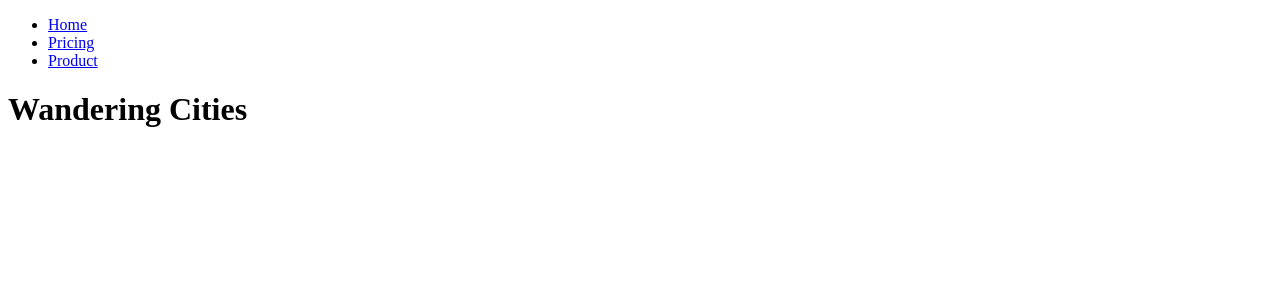
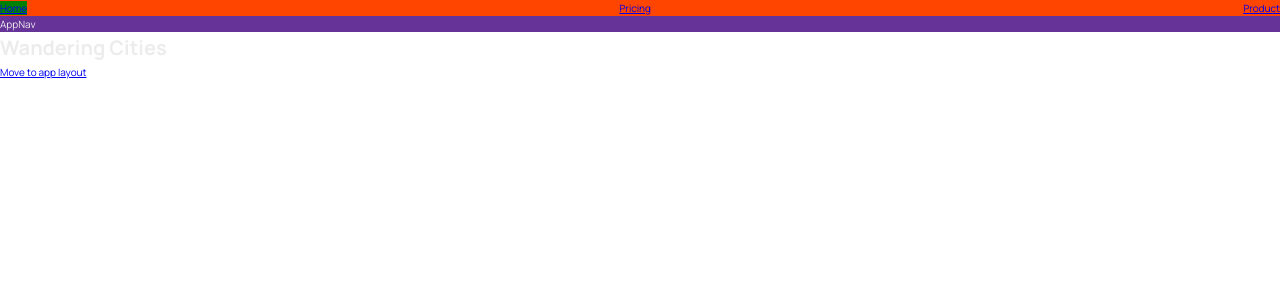
Before and after one commit to guptakshitij2308/WanderingCities, a React (Vite) app in the folder wandering-cities/: page / in a window 1280 px wide. Shown: the top 300 px of the page. Built offline with nearby package versions, Linux system fonts and the light colour scheme.

Commit message:
feat: testing sublime merge
testing sublime merge for project.

```diff
--- a/wandering-cities/src/App.jsx
+++ b/wandering-cities/src/App.jsx
@@ -4,6 +4,7 @@
 import Pricing from "./pages/Pricing";
 import Homepage from "./pages/Homepage";
 import NotFound from "./pages/NotFound";
+import AppLayout from "./pages/AppLayout";
 
 export default function App() {
   return (
@@ -12,6 +13,7 @@
         <Route path="/" element={<Homepage />} />
         <Route path="product" element={<Product />} />
         <Route path="pricing" element={<Pricing />} />
+        <Route path="app" element={<AppLayout />} />
         <Route path="*" element={<NotFound />} />
       </Routes>
     </BrowserRouter>
--- /dev/null
+++ b/wandering-cities/src/components/AppNav.jsx
@@ -0,0 +1,6 @@
+import React from "react";
+import styles from "./AppNav.module.css";
+
+export default function AppNav() {
+  return <div className={styles.nav}>AppNav</div>;
+}
--- /dev/null
+++ b/wandering-cities/src/components/AppNav.module.css
@@ -0,0 +1,3 @@
+.nav {
+    background-color: rebeccapurple;
+}
--- a/wandering-cities/src/components/PageNav.jsx
+++ b/wandering-cities/src/components/PageNav.jsx
@@ -1,9 +1,10 @@
 import React from "react";
 import { NavLink } from "react-router-dom";
+import styles from "./PageNav.module.css";
 
 export default function PageNav() {
   return (
-    <nav>
+    <nav className={styles.nav}>
       <ul>
         <li>
           <NavLink to="/">Home</NavLink>
--- /dev/null
+++ b/wandering-cities/src/components/PageNav.module.css
@@ -0,0 +1,17 @@
+.nav {
+    background-color: orangered;
+}
+
+.nav ul {
+    list-style: none;
+    display: flex;
+    justify-content: space-between;
+}
+
+:global(.test) {
+    background-color:red;
+}
+
+.nav :global(.active) {
+    background-color: green;
+}
--- /dev/null
+++ b/wandering-cities/src/index.css
@@ -0,0 +1,78 @@
+/* Taken from getting started guide at: https://leafletjs.com/examples/quick-start/ */
+@import "https://unpkg.com/leaflet@1.7.1/dist/leaflet.css";
+@import "https://fonts.googleapis.com/css2?family=Manrope:wght@400;600;700;800&display=swap";
+
+/* These CSS variables are global, so they are available in all CSS modules */
+:root {
+  --color-brand--1: #ffb545;
+  --color-brand--2: #00c46a;
+
+  --color-dark--0: #242a2e;
+  --color-dark--1: #2d3439;
+  --color-dark--2: #42484d;
+  --color-light--1: #aaa;
+  --color-light--2: #ececec;
+  --color-light--3: #d6dee0;
+}
+
+* {
+  margin: 0;
+  padding: 0;
+  box-sizing: inherit;
+}
+
+html {
+  font-size: 62.5%;
+  box-sizing: border-box;
+}
+
+body {
+  font-family: "Manrope", sans-serif;
+  color: var(--color-light--2);
+  font-weight: 400;
+  line-height: 1.6;
+}
+
+label {
+  font-size: 1.6rem;
+  font-weight: 600;
+}
+
+input,
+textarea {
+  width: 100%;
+  padding: 0.8rem 1.2rem;
+  font-family: inherit;
+  font-size: 1.6rem;
+  border: none;
+  border-radius: 5px;
+  background-color: var(--color-light--3);
+  transition: all 0.2s;
+}
+
+input:focus {
+  outline: none;
+  background-color: #fff;
+}
+
+.cta:link,
+.cta:visited {
+  display: inline-block;
+  background-color: var(--color-brand--2);
+  color: var(--color-dark--1);
+  text-transform: uppercase;
+  text-decoration: none;
+  font-size: 1.6rem;
+  font-weight: 600;
+  padding: 1rem 3rem;
+  border-radius: 5px;
+}
+
+/*
+"importCSSModule": {
+    "prefix": "csm",
+    "scope": "javascript,typescript,javascriptreact",
+    "body": ["import styles from './${TM_FILENAME_BASE}.module.css'"],
+    "description": "Import CSS Module as `styles`"
+  },
+*/
--- a/wandering-cities/src/main.jsx
+++ b/wandering-cities/src/main.jsx
@@ -1,6 +1,7 @@
 import React from "react";
 import ReactDOM from "react-dom/client";
 import App from "./App.jsx";
+import "./index.css";
 
 ReactDOM.createRoot(document.getElementById("root")).render(
   <React.StrictMode>
--- /dev/null
+++ b/wandering-cities/src/pages/AppLayout.jsx
@@ -0,0 +1,11 @@
+import React from "react";
+import AppNav from "../components/AppNav";
+
+export default function AppLayout() {
+  return (
+    <div>
+      <AppNav />
+      AppLayout
+    </div>
+  );
+}
--- a/wandering-cities/src/pages/Homepage.jsx
+++ b/wandering-cities/src/pages/Homepage.jsx
@@ -1,12 +1,19 @@
 import React from "react";
 import { Link } from "react-router-dom";
 import PageNav from "../components/PageNav";
+import AppLayout from "./AppLayout";
+import AppNav from "../components/AppNav";
 
 export default function Homepage() {
   return (
     <div>
       <PageNav />
+      <AppNav />
       <h1>Wandering Cities</h1>
+
+      <Link to="/app" element={<AppLayout />}>
+        Move to app layout
+      </Link>
     </div>
   );
 }
```
